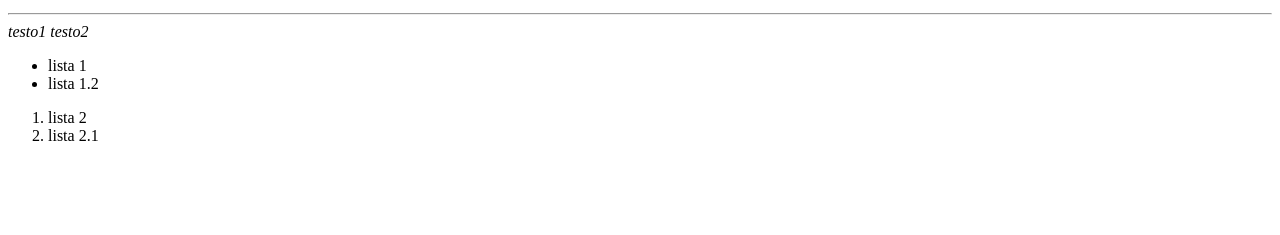
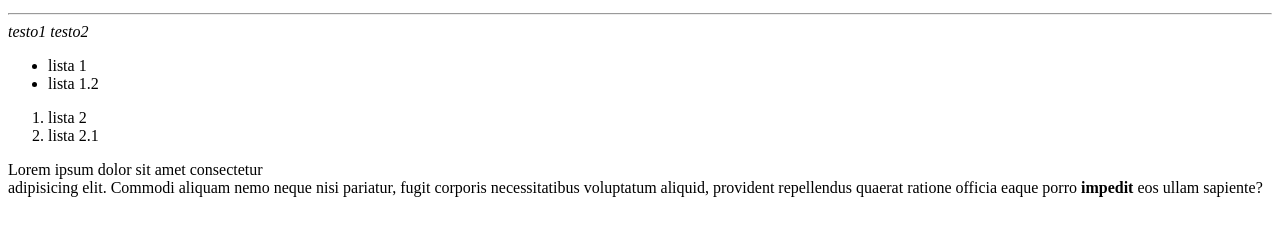
Before and after one commit to AndreaPanzeriDev/htmlcss-hello, a plain HTML site: page index.html in a window 1280 px wide. Shown: the part 101-336 px from the top of the page. Drawn offline with Linux system fonts and the light colour scheme.

Commit message:
prova di un type in line in un testo e br

```diff
--- a/index.html
+++ b/index.html
@@ -28,5 +28,7 @@
         <li>lista 2.1</li>
     </ol>
 
+    <p>Lorem ipsum dolor sit amet consectetur <br>adipisicing elit. Commodi aliquam nemo neque nisi pariatur, fugit corporis necessitatibus voluptatum aliquid, provident repellendus quaerat ratione officia eaque porro <strong>impedit</strong> eos ullam sapiente?</p>
+
 </body>
 </html>
```
